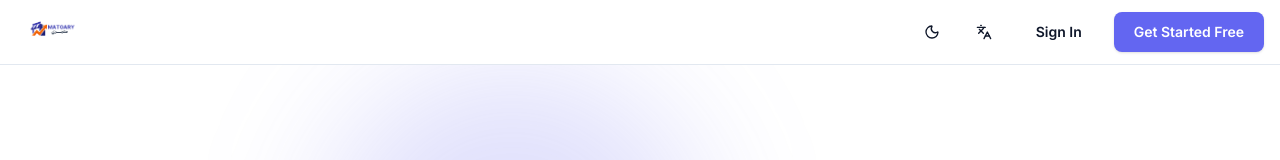
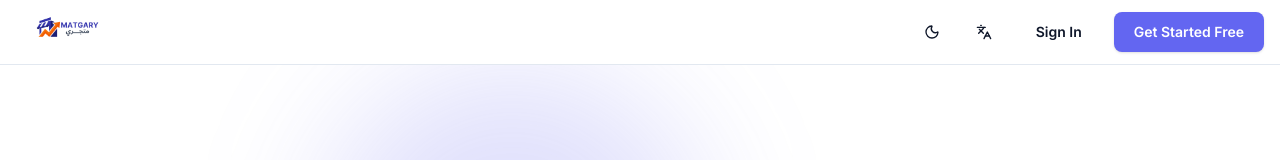
Before and after one commit to fedokanishey/matgary, a Next.js app: page /en in a window 1280 px wide. Shown: the top 160 px of the page. Built offline with nearby package versions, Linux system fonts and the light colour scheme; no server answers.

Commit message:
Increase logo size on landing and dashboard pages

```diff
--- a/src/app/[locale]/(dashboard)/layout.tsx
+++ b/src/app/[locale]/(dashboard)/layout.tsx
@@ -76,7 +76,7 @@ export default function DashboardLayout({
         )}
       >
         <div className="flex h-16 items-center gap-2 border-b border-[var(--border,#e2e8f0)] px-4">
-          <Image src="/logo.png" alt="Matgary Logo" width={140} height={40} className="rounded-lg h-8 w-auto shrink-0" priority quality={100} />
+          <Image src="/logo.png" alt="Matgary Logo" width={240} height={80} className="rounded-lg h-12 w-auto shrink-0" priority quality={100} unoptimized />
         </div>
 
         {/* Nav Items */}
--- a/src/app/[locale]/page.tsx
+++ b/src/app/[locale]/page.tsx
@@ -17,7 +17,7 @@ export default async function LandingPage() {
       <header className="sticky top-0 z-50 w-full border-b border-[var(--border,#e2e8f0)] bg-[var(--background)]/80 backdrop-blur-md">
         <div className="container mx-auto flex h-16 items-center justify-between px-4">
           <Link href="/" className="flex items-center gap-2">
-            <Image src="/logo.png" alt="Matgary Logo" width={140} height={40} className="rounded-lg h-10 w-auto" priority quality={100} />
+            <Image src="/logo.png" alt="Matgary Logo" width={240} height={80} className="rounded-lg h-14 w-auto" priority quality={100} unoptimized />
           </Link>
           <div className="flex items-center gap-3">
             <ThemeToggle />
```
